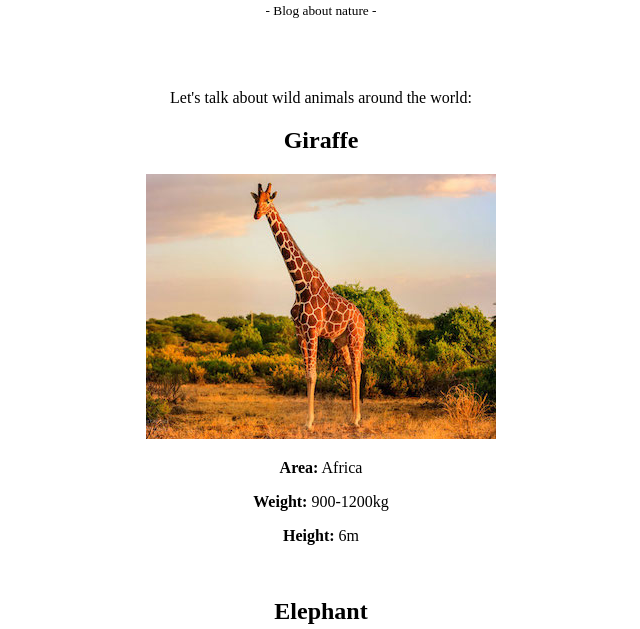
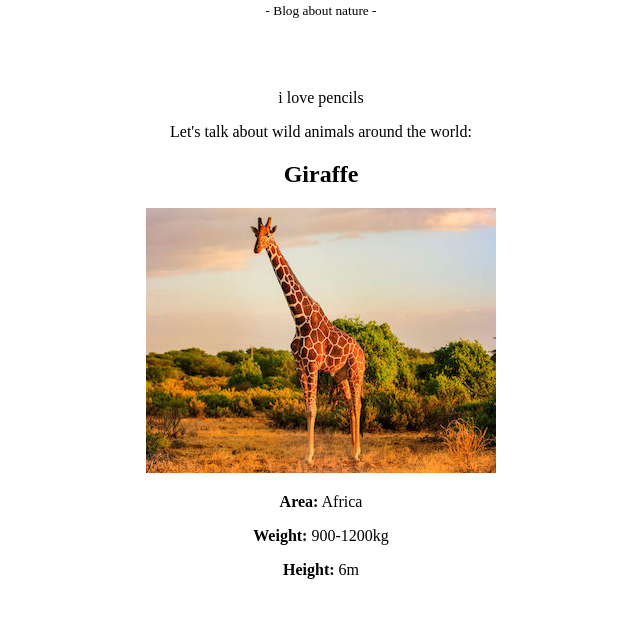
Before and after one commit to KirillKonev/wildAnimals, a plain HTML site: page index.html in a window 1280 px wide. Shown: the part 152-781 px from the top of the page, without its empty margins (319-959 px from the left). Drawn offline with Linux system fonts and the light colour scheme.

Commit message:
i love loxs

```diff
--- a/index.html
+++ b/index.html
@@ -16,7 +16,9 @@
     <br>
     <br>
     <br>
-
+	<p>
+i love pencils
+</p>
     <p>Let's talk about wild animals around the world:</p>
     <h2>Giraffe</h2>
     <img src="pictures/giraffe.jpg">
```
